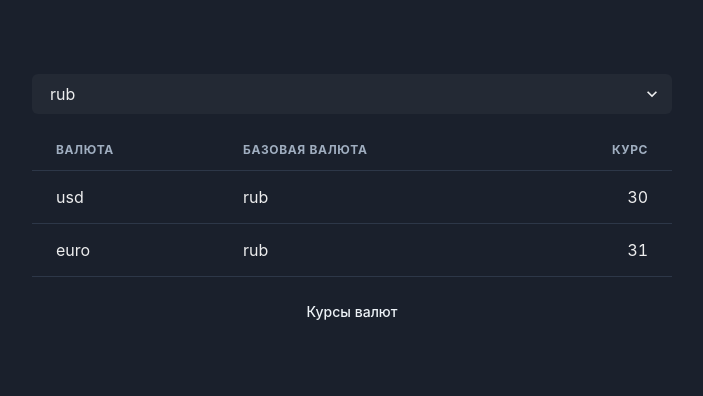
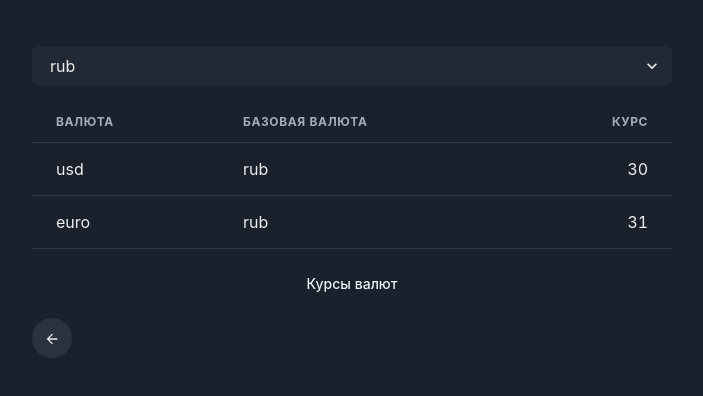
Before and after one commit to BaltsevichDanil/exchange_rate_sputnik, a React (Vite) app: page /currency in a window 1280 px wide. Shown: the part 198-594 px from the top of the page, without its empty margins (288-991 px from the left). Built offline with nearby package versions, Linux system fonts and the light colour scheme.

Commit message:
feat: add nav button

```diff
--- /dev/null
+++ b/src/components/navButton/NavButton.tsx
@@ -0,0 +1,74 @@
+import {ArrowBackIcon, ArrowForwardIcon} from '@chakra-ui/icons'
+import {Box, Button, Flex, Text} from '@chakra-ui/react'
+import {motion} from 'framer-motion'
+import {FC, ReactNode} from 'react'
+import {useNavigate} from 'react-router-dom'
+
+interface IProps {
+  link: string
+  text: string
+  dir: 'prev' | 'next'
+}
+
+const NavButton: FC<IProps> = props => {
+  const navigate = useNavigate()
+
+  const arrow = (): ReactNode =>
+    props.dir === 'next' ? <ArrowForwardIcon /> : <ArrowBackIcon />
+
+  const arrowJustify = props.dir === 'next' ? 'end' : 'start'
+
+  const buttonMotion = {
+    rest: {
+      width: 20
+    },
+    hover: {
+      width: 200
+    }
+  }
+
+  const textMotion = {
+    rest: {
+      width: 0,
+      scale: 0
+    },
+    hover: {
+      width: 100,
+      scale: 1
+    }
+  }
+
+  const arrowMotion = {
+    rest: {
+      scale: 1
+    },
+    hover: {
+      scale: 0,
+      width: 0
+    }
+  }
+
+  const onClick = (): void => navigate(props.link)
+
+  return (
+    <Flex w='full' justifyContent={arrowJustify}>
+      <Box as={motion.div} initial='rest' whileHover='hover' animate='rest'>
+        <Button
+          borderRadius='full'
+          as={motion.div}
+          variants={buttonMotion}
+          onClick={onClick}
+        >
+          <Text as={motion.div} variants={textMotion}>
+            {props.text}
+          </Text>
+          <Box as={motion.div} variants={arrowMotion}>
+            {arrow()}
+          </Box>
+        </Button>
+      </Box>
+    </Flex>
+  )
+}
+
+export default NavButton
--- a/src/pages/currency/Currency.tsx
+++ b/src/pages/currency/Currency.tsx
@@ -11,6 +11,7 @@ import {
 } from '@chakra-ui/react'
 import {FC} from 'react'
 
+import NavButton from '../../components/navButton/NavButton'
 import PageWrapper from '../../components/pageWrapper/PageWrapper'
 
 const Currency: FC = () => {
@@ -47,6 +48,7 @@ const Currency: FC = () => {
           </Tbody>
         </Table>
       </TableContainer>
+      <NavButton link='/' text='Обменник' dir='prev' />
     </PageWrapper>
   )
 }
--- a/src/pages/exchanger/Exchanger.tsx
+++ b/src/pages/exchanger/Exchanger.tsx
@@ -5,13 +5,14 @@ import {
   HStack,
   IconButton,
   Input,
-  Text,
+  Text
 } from '@chakra-ui/react'
 import {animate, motion, useMotionValue, useTransform} from 'framer-motion'
 import {FC, FormEvent, useEffect, useRef, useState} from 'react'
 
 import ChakraBox from '../../components/chackraBox/ChackraBox'
 import Form from '../../components/form/Form'
+import NavButton from '../../components/navButton/NavButton'
 import PageWrapper from '../../components/pageWrapper/PageWrapper'
 
 const Exchanger: FC = () => {
@@ -129,6 +130,7 @@ const Exchanger: FC = () => {
           </ChakraBox>
         </ChakraBox>
       </ChakraBox>
+      <NavButton link='/currency' text='Курсы валют' dir='next' />
     </PageWrapper>
   )
 }
```
